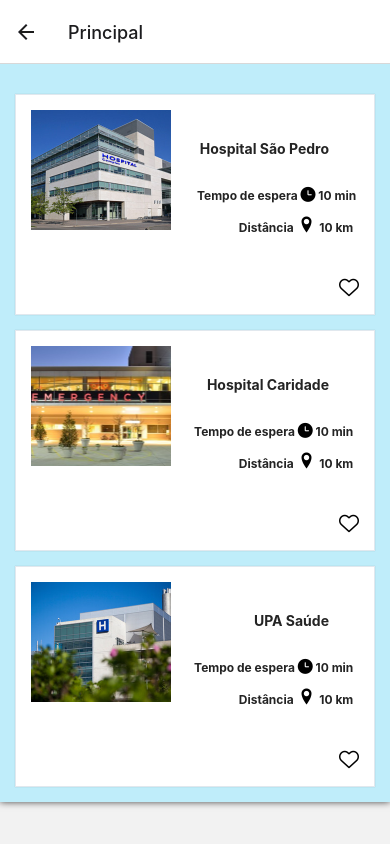
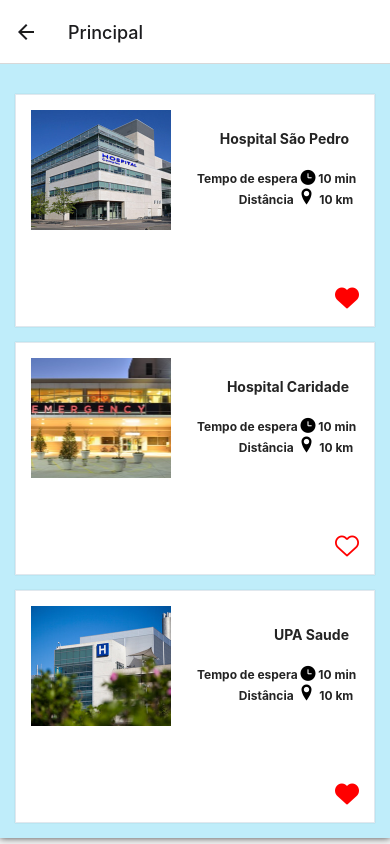
Before and after one commit to harleiaki/SOS-FILA, a React Native app: screen /Principal in a window 390 px wide. Built offline with nearby package versions, Linux system fonts and the light colour scheme.

Commit message:
Add files via upload

```diff
--- a/App.js
+++ b/App.js
@@ -2,7 +2,6 @@ import React, { useState } from 'react';
 import { View, Image, StatusBar, SafeAreaView } from 'react-native';
 import { Button, Input, Text } from 'react-native-elements';
 import styles from './styles/MainStyle';
-import { createBottomTabNavigator } from '@react-navigation/bottom-tabs';
 import { createStackNavigator } from '@react-navigation/stack';
 import { NavigationContainer } from '@react-navigation/native';
 import Login from './screens/Login';
@@ -32,17 +31,10 @@ export default function App() {
           component={Principal}
           options={{ title: 'Principal' }}
         />
-
         <Stack.Screen
           name="Cadastro"
           component={Cadastro}
           options={{ title: 'Cadastro' }}
-        />
-
-        <Stack.Screen
-          name="Feed1"
-          component={Feed1}
-          options={{ title: 'Hospital Feed' }}
         />
         <Stack.Screen
           name="Card1"
@@ -50,8 +42,23 @@ export default function App() {
           options={{ title: 'Hospital São Pedro' }}
         />
         <Stack.Screen
+          name="Feed1"
+          component={Feed1}
+          options={{ title: 'Hospital Feed' }}
+        />
+        <Stack.Screen
+          name="Card2"
+          component={Card2}
+          options={{ title: 'Hospital Caridade' }}
+        />
+        <Stack.Screen
           name="Feed2"
           component={Feed2}
+          options={{ title: 'Hospital Caridade' }}
+        />
+        <Stack.Screen
+          name="Card3"
+          component={Card3}
           options={{ title: 'UPA Saúde' }}
         />
         <Stack.Screen
@@ -59,16 +66,6 @@ export default function App() {
           component={Feed3}
           options={{ title: 'UPA Saúde' }}
         />
-        <Stack.Screen
-          name="Card2"
-          component={Card2}
-          options={{ title: 'Hospital Caridade' }}
-        />
-        <Stack.Screen
-          name="Card3"
-          component={Card3}
-          options={{ title: 'UPA Saúde' }}
-        />
       </Stack.Navigator>
     </NavigationContainer>
   );
--- a/screens/Card1.js
+++ b/screens/Card1.js
@@ -21,8 +21,7 @@ const Card1 = ({ navigation, route }) => {
           <TouchableOpacity onPress={() => navigation.navigate('Feed1')}>
             <Image
               style={styles.logo}
-              source={require('../logo/hospital/Hospital.jpg')}
-            />
+              source={require('../logo/hospital/Hospital.jpg')} />
           </TouchableOpacity>
           <View>
             <Text style={styles.titulo}>{' Hospital São Pedro '}</Text>
@@ -46,7 +45,6 @@ const Card1 = ({ navigation, route }) => {
                   size={24}
                   color="black"
                 />{' Especialidades '}
-
               </Text>
             </View>
             <View style={styles.icon}>
@@ -55,9 +53,11 @@ const Card1 = ({ navigation, route }) => {
               </Text>
             </View>
             <View style={styles.icon}>
-              <Text>
-                <EvilIcons name="comment" size={24} color="black" /> {' Comentário '}
-              </Text>
+              <TouchableOpacity onPress={() => navigation.navigate('Feed1')}>
+                <Text>
+                  <EvilIcons name="comment" size={24} color="black" /> {' Veja aqui os comentários '}
+                </Text>
+              </TouchableOpacity>
             </View>
             <View style={styles.icon}>
               <Text>
@@ -80,7 +80,6 @@ const Card1 = ({ navigation, route }) => {
           marginLeft: 40,
         }}>
         {' FACILIDADES '}
-
       </Text>
       <View style={styles.icon2}>
         <Text>
@@ -100,7 +99,6 @@ const Card1 = ({ navigation, route }) => {
     </ScrollView>
   );
 };
-
 const styles = StyleSheet.create({
   container: {
     elevation: 3,
@@ -150,5 +148,4 @@ const styles = StyleSheet.create({
     marginLeft: 50,
   },
 });
-
 export default Card1;
--- a/screens/Card2.js
+++ b/screens/Card2.js
@@ -21,8 +21,7 @@ const Card2 = ({ navigation, route }) => {
           <TouchableOpacity onPress={() => navigation.navigate('Feed2')}>
             <Image
               style={styles.logo}
-              source={require('../logo/hospital/Hospital2.jpg')}
-            />
+              source={require('../logo/hospital/Hospital2.jpg')} />
           </TouchableOpacity>
           <View>
             <Text style={styles.titulo}>{' Hospital Caridade '}</Text>
@@ -46,7 +45,6 @@ const Card2 = ({ navigation, route }) => {
                   size={24}
                   color="black"
                 />{' Especialidades '}
-
               </Text>
             </View>
             <View style={styles.icon}>
@@ -55,9 +53,11 @@ const Card2 = ({ navigation, route }) => {
               </Text>
             </View>
             <View style={styles.icon}>
-              <Text>
-                <EvilIcons name="comment" size={24} color="black" /> {' Comentário '}
-              </Text>
+              <TouchableOpacity onPress={() => navigation.navigate('Feed1')}>
+                <Text>
+                  <EvilIcons name="comment" size={24} color="black" /> {' Veja aqui os comentários '}
+                </Text>
+              </TouchableOpacity>
             </View>
             <View style={styles.icon}>
               <Text>
@@ -80,7 +80,6 @@ const Card2 = ({ navigation, route }) => {
           marginLeft: 40,
         }}>
         {' FACILIDADES '}
-
       </Text>
       <View style={styles.icon2}>
         <Text>
--- a/screens/Card3.js
+++ b/screens/Card3.js
@@ -21,8 +21,7 @@ const Card3 = ({ navigation, route }) => {
           <TouchableOpacity onPress={() => navigation.navigate('Feed3')}>
             <Image
               style={styles.logo}
-              source={require('../logo/hospital/Hospital3.jpg')}
-            />
+              source={require('../logo/hospital/Hospital3.jpg')} />
           </TouchableOpacity>
           <View>
             <Text style={styles.titulo}>{' UPA Saúde '}</Text>
@@ -55,9 +54,11 @@ const Card3 = ({ navigation, route }) => {
               </Text>
             </View>
             <View style={styles.icon}>
-              <Text>
-                <EvilIcons name="comment" size={24} color="black" /> {' Comentário '}
-              </Text>
+              <TouchableOpacity onPress={() => navigation.navigate('Feed1')}>
+                <Text>
+                  <EvilIcons name="comment" size={24} color="black" /> {' Veja aqui os comentários '}
+                </Text>
+              </TouchableOpacity>
             </View>
             <View style={styles.icon}>
               <Text>
@@ -80,7 +81,6 @@ const Card3 = ({ navigation, route }) => {
           marginLeft: 40,
         }}>
         {' FACILIDADES '}
-
       </Text>
       <View style={styles.icon2}>
         <Text>
--- a/screens/Principal.js
+++ b/screens/Principal.js
@@ -9,19 +9,16 @@ const Principal = ({ navigation, route }) => {
   return (
 
     <ScrollView>
-
       <View style={styles.container}>
         <Card>
           <TouchableOpacity
             onPress={() => navigation.navigate('Card1')}>
             <Image
               style={styles.logo}
-              source={require('../logo/hospital/Hospital.jpg')}
-            />
-
+              source={require('../logo/hospital/Hospital.jpg')} />
             <View>
               <Text style={styles.titulo}>Hospital São Pedro</Text>
-
+            </View>
             <View style={styles.relogio}>
               <Text style={styles.paragraph}>{' Tempo de espera '}
                 <AntDesign name="clockcircle" size={15} color="black" />{' 10 min '}</Text>
@@ -30,72 +27,57 @@ const Principal = ({ navigation, route }) => {
               <Text style={styles.paragraph}>{' Distância '}
                 <Entypo name="location-pin" size={20} color="black" />{' 10 km '} </Text>
             </View>
-
+          </TouchableOpacity>
           <View style={styles.coracao}>
-                <AntDesign name="hearto" size={20} color="black" />
+            <AntDesign name="heart" size={24} color="red" />
           </View>
-            </View>
-          </TouchableOpacity>
-
         </Card>
         <Card>
           <TouchableOpacity
             onPress={() => navigation.navigate('Card2')}>
             <Image
               style={styles.logo}
-              source={require('../logo/hospital/Hospital2.jpg')}
-            />
-
+              source={require('../logo/hospital/Hospital2.jpg')} />
             <View>
               <Text style={styles.titulo}>Hospital Caridade</Text>
-
+            </View>
             <View style={styles.relogio}>
               <Text style={styles.paragraph}>{' Tempo de espera '}
-                  <AntDesign name="clockcircle" size={15} color="black" />{' 10 min '} </Text>
+                <AntDesign name="clockcircle" size={15} color="black" />{' 10 min '}</Text>
             </View>
             <View style={styles.distancia}>
               <Text style={styles.paragraph}>{' Distância '}
                 <Entypo name="location-pin" size={20} color="black" />{' 10 km '} </Text>
             </View>
-
+          </TouchableOpacity>
           <View style={styles.coracao}>
-                <AntDesign name="hearto" size={20} color="black" />
+            <AntDesign name="hearto" size={24} color="red" />
           </View>
-            </View>
-          </TouchableOpacity>
-
         </Card>
         <Card>
           <TouchableOpacity
             onPress={() => navigation.navigate('Card3')}>
             <Image
               style={styles.logo}
-              source={require('../logo/hospital/Hospital3.jpg')}
-            />
-
+              source={require('../logo/hospital/Hospital3.jpg')} />
             <View>
-              <Text style={styles.titulo}>UPA Saúde</Text>
-
+              <Text style={styles.titulo}>UPA Saude</Text>
+            </View>
             <View style={styles.relogio}>
               <Text style={styles.paragraph}>{' Tempo de espera '}
-                  <AntDesign name="clockcircle" size={15} color="black" />{' 10 min '} </Text>
+                <AntDesign name="clockcircle" size={15} color="black" />{' 10 min '}</Text>
             </View>
             <View style={styles.distancia}>
               <Text style={styles.paragraph}>{' Distância '}
                 <Entypo name="location-pin" size={20} color="black" />{' 10 km '} </Text>
             </View>
-
+          </TouchableOpacity>
           <View style={styles.coracao}>
-                <AntDesign name="hearto" size={20} color="black" />
+            <AntDesign name="heart" size={24} color="red" />
           </View>
-            </View>
-          </TouchableOpacity>
-
         </Card>
-
       </View>
     </ScrollView>
-
   );
 }
 
@@ -118,20 +100,21 @@ const styles = StyleSheet.create({
   titulo: {
     textAlign: 'right',
     justifyContent: 'center',
-    padding: 30,
+    padding: 10,
     fontWeight: 'bold',
-    marginTop: -120,
+    marginTop: -110,
   },
   paragraph: {
     textAlign: 'right',
-    marginTop: 0,
     fontSize: 12,
     fontWeight: 'bold',
+    marginTop: -60,
+
   },
   //icone relogio
   relogio: {
     color: "blue",
-    marginBottom: 10,
+    marginBottom: 15,
     //icone local
   },
   distancia: {
@@ -144,12 +127,7 @@ const styles = StyleSheet.create({
   coracao: {
     marginTop: 40,
     alignItems: 'flex-end',
-
   },
-  back: {
-    backgroundColor: 'red',
-
-  }
 });
 
 export default Principal;
```
Also changed, not shown: screens/Feed1.js (+7 -20 lines), screens/Feed2.js (+11 -26 lines), screens/Feed3.js (+8 -20 lines), 1 other file (tests, documents, lock files or other folders). Lines whose indentation alone changed are shown as unchanged.
